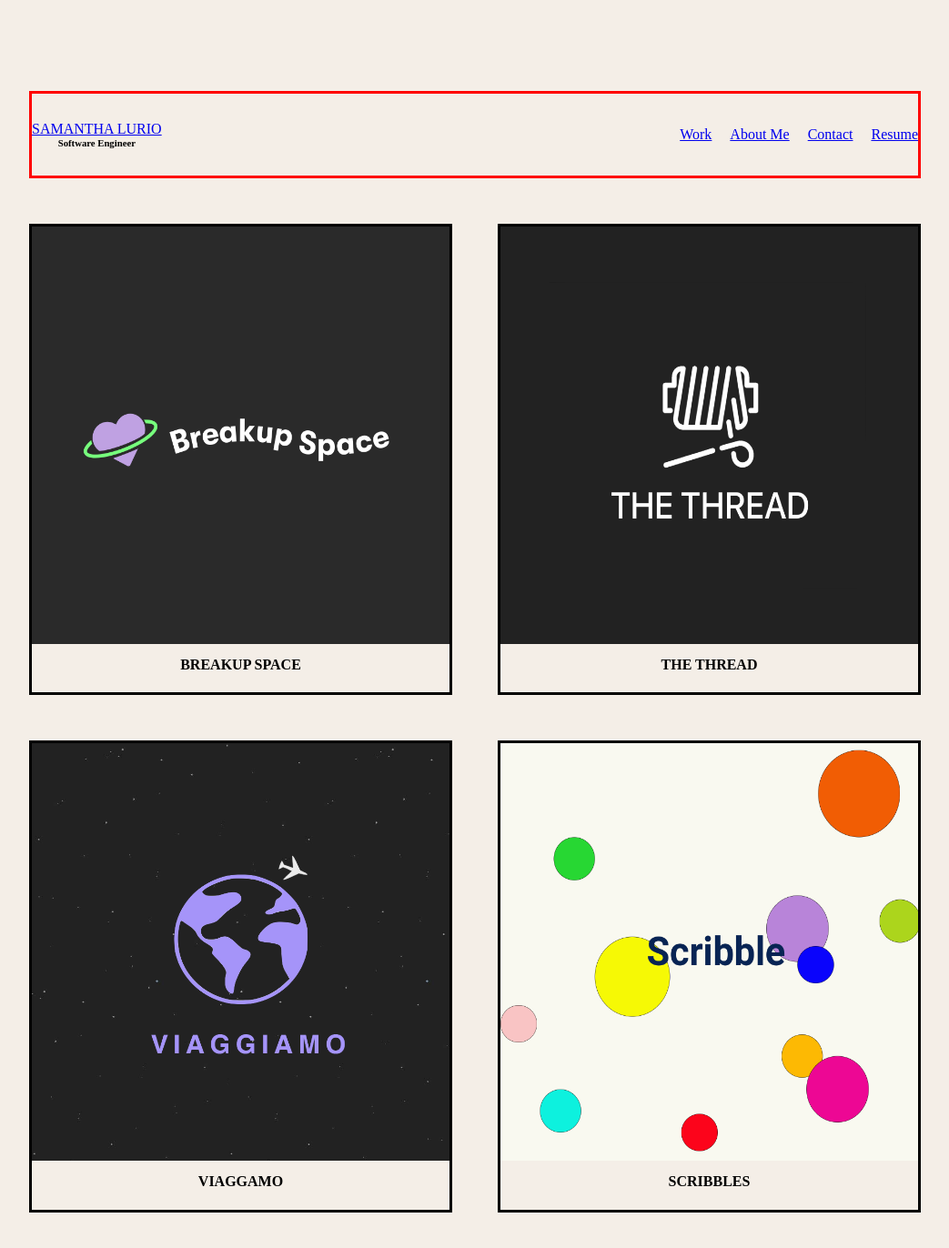
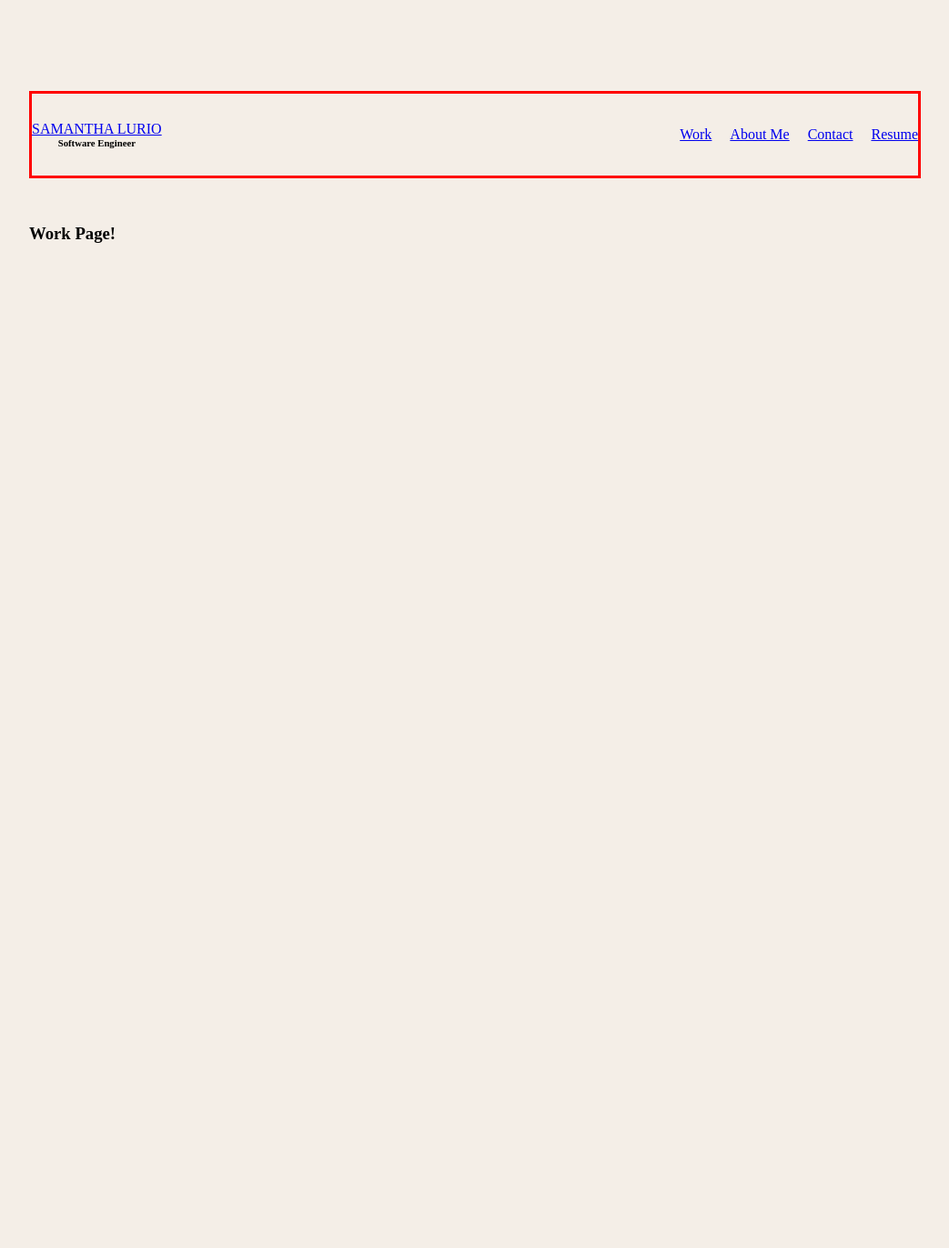
Before and after one commit to slurio/My-Website, a React (Create React App) app: page /work/breakupspace in a window 1280 px wide. Shown: the top 1372 px of the page at 91% size, without its empty margins (118-1161 px from the left). After the commit the page ends 800 px from the top, so only its background shows below. Built offline with nearby package versions, Linux system fonts and the light colour scheme.

Commit message:
routes set up for work and workpage

```diff
--- a/src/App.js
+++ b/src/App.js
@@ -2,6 +2,7 @@ import React from 'react';
 import { Route, Switch} from 'react-router-dom';
 import NavBar from './Components/NavBar';
 import Work from './Components/Work';
+import WorkGallery from './Containers/WorkGallery';
 
 // use material UI
 // routes
@@ -13,6 +14,7 @@ function App() {
     <>
       <NavBar/>
       <Switch>
+        <Route path={'/work'} render={() => <WorkGallery/>}/>
         <Route path={'/'} render={() => <Work/>}/>
       </Switch>
     </>
--- a/src/Components/Work.js
+++ b/src/Components/Work.js
@@ -1,5 +1,6 @@
 import React from 'react';
 import styled from 'styled-components';
+import { NavLink } from 'react-router-dom';
 import ThreadLogo from '../assets/thread_logo.png';
 import BreakupSpaceLogo from '../assets/breakup_space_logo.png';
 import ViaggamoLogo from '../assets/viaggamo_logo.png';
@@ -10,20 +11,28 @@ function Work() {
         <>
         <ProjectContainer>
             <Project>
-                <Image src={BreakupSpaceLogo} alt='Breakup Space Logo'/>
+                <NavLink to='/work/breakupspace'>
+                    <Image src={BreakupSpaceLogo} alt='Breakup Space Logo'/>
+                </NavLink>
                 <Header>Breakup Space</Header>
             </Project>
             <Project>
-                <Image src={ThreadLogo} alt='The Thread Logo'/>
+                <NavLink to='TheThread'>
+                    <Image src={ThreadLogo} alt='The Thread Logo'/>
+                </NavLink>
                 <Header>The Thread</Header>
             </Project>
             <Project>
-                <Image src={ViaggamoLogo} alt='Viaggamo Logo'/>
+                <NavLink to='Viaggamo'>
+                    <Image src={ViaggamoLogo} alt='Viaggamo Logo'/>
+                </NavLink>
                 <Header>Viaggamo</Header>
             </Project>
             <Project>
-                <Image src={ScribbleLogo} alt='Scribble Logo'/>
-                <Header>Scribbles</Header>
+                <NavLink to='Scribble'>
+                    <Image src={ScribbleLogo} alt='Scribble Logo'/>
+                </NavLink>
+                <Header>Scribble</Header>
             </Project>
         </ProjectContainer>
         </>
--- /dev/null
+++ b/src/Components/WorkPage.js
@@ -0,0 +1,12 @@
+import React from 'react';
+import styled from 'styled-components';
+
+function WorkPage() {
+    return(
+        <>
+        <h3>Work Page!</h3>
+        </>
+    )
+}
+
+export default WorkPage;
--- /dev/null
+++ b/src/Containers/WorkGallery.js
@@ -0,0 +1,19 @@
+import React from 'react';
+import {Route, Switch} from 'react-router-dom';
+import Work from '../Components/Work';
+import WorkPage from '../Components/WorkPage';
+
+const WorkGallery = (props) => {
+    console.log(props)
+    return(
+        <>
+            <Switch>
+                <Route path={'/work/:id'} render={() => <WorkPage/>}/>
+
+                <Route path={'/work'} render={() => <Work/>}/>
+            </Switch>
+        </>
+    )
+}
+
+export default WorkGallery;
```
Also changed, not shown: 1 other file (tests, documents, lock files or other folders).
